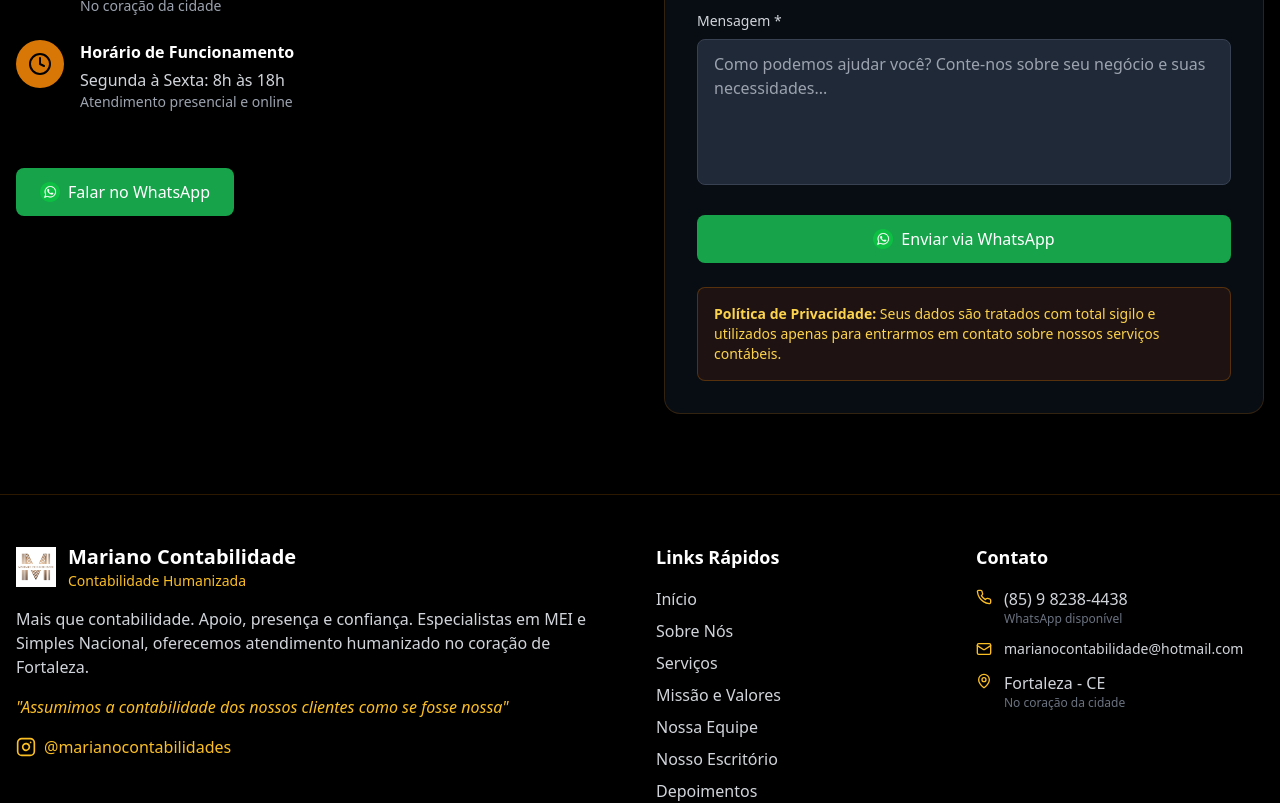
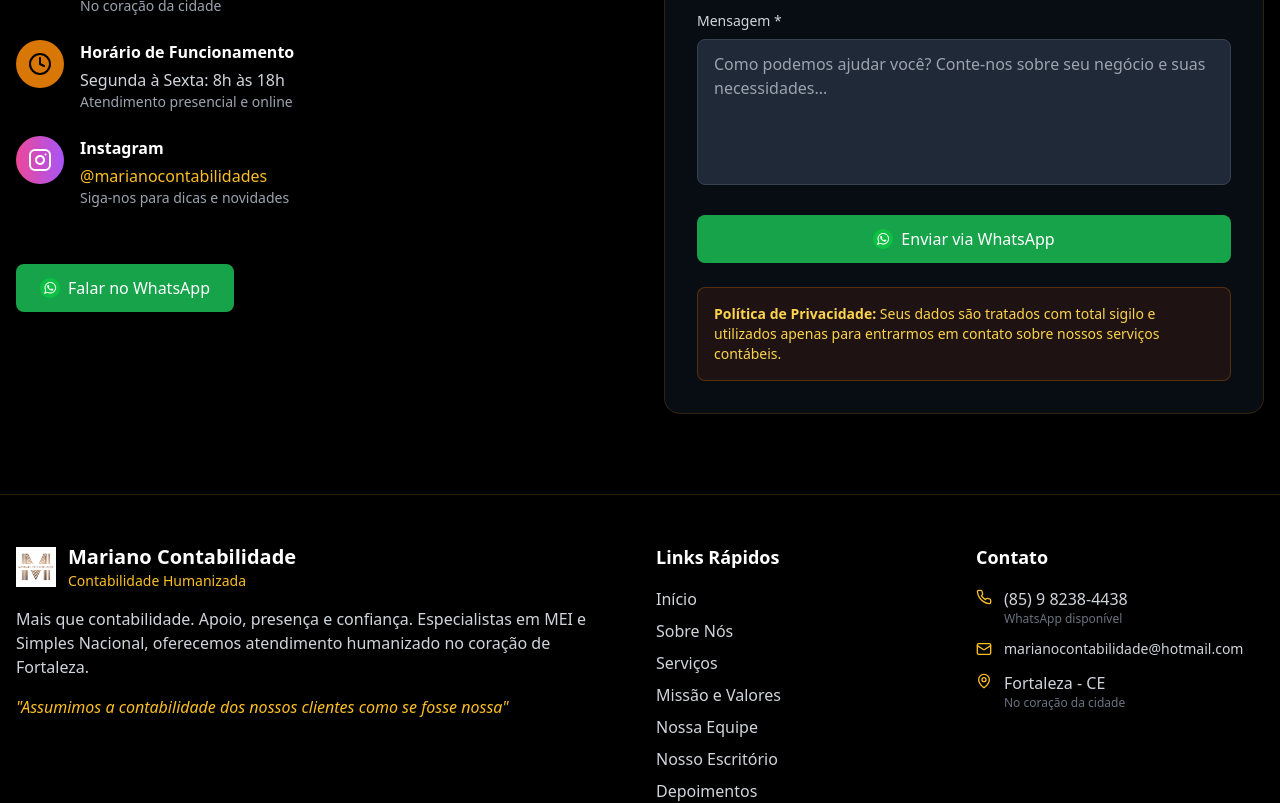
Before and after one commit to DevZipMateus/mariano-contabilidade-site, a React (Vite) app: page / in a window 1280 px wide. Shown: the part 9420-10223 px from the top of the page. Built offline with nearby package versions, Linux system fonts and the light colour scheme.

Commit message:
Refactor:
Move Instagram link to "Fale Conosco" section in footer.

```diff
--- a/src/components/Contact.tsx
+++ b/src/components/Contact.tsx
@@ -1,6 +1,6 @@
 
 import React, { useState } from 'react';
-import { Phone, Mail, MapPin, Clock, Send, MessageCircle } from 'lucide-react';
+import { Phone, Mail, MapPin, Clock, Send, MessageCircle, Instagram } from 'lucide-react';
 import { useToast } from "@/hooks/use-toast";
 
 const Contact = () => {
@@ -132,6 +132,24 @@ ${formData.phone ? `Telefone: ${formData.phone}` : ''}`;
                   <p className="text-sm text-gray-400">Atendimento presencial e online</p>
                 </div>
               </div>
+
+              <div className="flex items-start space-x-4">
+                <div className="bg-gradient-to-r from-pink-500 to-purple-500 p-3 rounded-full">
+                  <Instagram className="h-6 w-6 text-white" />
+                </div>
+                <div>
+                  <h4 className="font-semibold text-white mb-1">Instagram</h4>
+                  <a
+                    href="https://www.instagram.com/marianocontabilidades?igsh=Ynhwa2d4ZDh0MnFu"
+                    target="_blank"
+                    rel="noopener noreferrer"
+                    className="text-amber-400 hover:text-amber-300 transition-colors"
+                  >
+                    @marianocontabilidades
+                  </a>
+                  <p className="text-sm text-gray-400">Siga-nos para dicas e novidades</p>
+                </div>
+              </div>
             </div>
 
             {/* Botão WhatsApp */}
--- a/src/components/Footer.tsx
+++ b/src/components/Footer.tsx
@@ -1,5 +1,5 @@
 import React from 'react';
-import { Phone, Mail, MapPin, Heart, Instagram, Users } from 'lucide-react';
+import { Phone, Mail, MapPin, Heart, Users } from 'lucide-react';
 
 const Footer = () => {
   const scrollToSection = (sectionId: string) => {
@@ -38,19 +38,6 @@ const Footer = () => {
             <p className="text-amber-400 font-medium italic text-sm sm:text-base">
               "Assumimos a contabilidade dos nossos clientes como se fosse nossa"
             </p>
-
-            {/* Instagram Link */}
-            <div className="mt-4">
-              <a
-                href="https://www.instagram.com/marianocontabilidades?igsh=Ynhwa2d4ZDh0MnFu"
-                target="_blank"
-                rel="noopener noreferrer"
-                className="inline-flex items-center space-x-2 text-amber-400 hover:text-amber-300 transition-colors"
-              >
-                <Instagram className="h-4 sm:h-5 w-4 sm:w-5" />
-                <span className="text-sm sm:text-base">@marianocontabilidades</span>
-              </a>
-            </div>
           </div>
 
           {/* Links Rápidos */}
```
